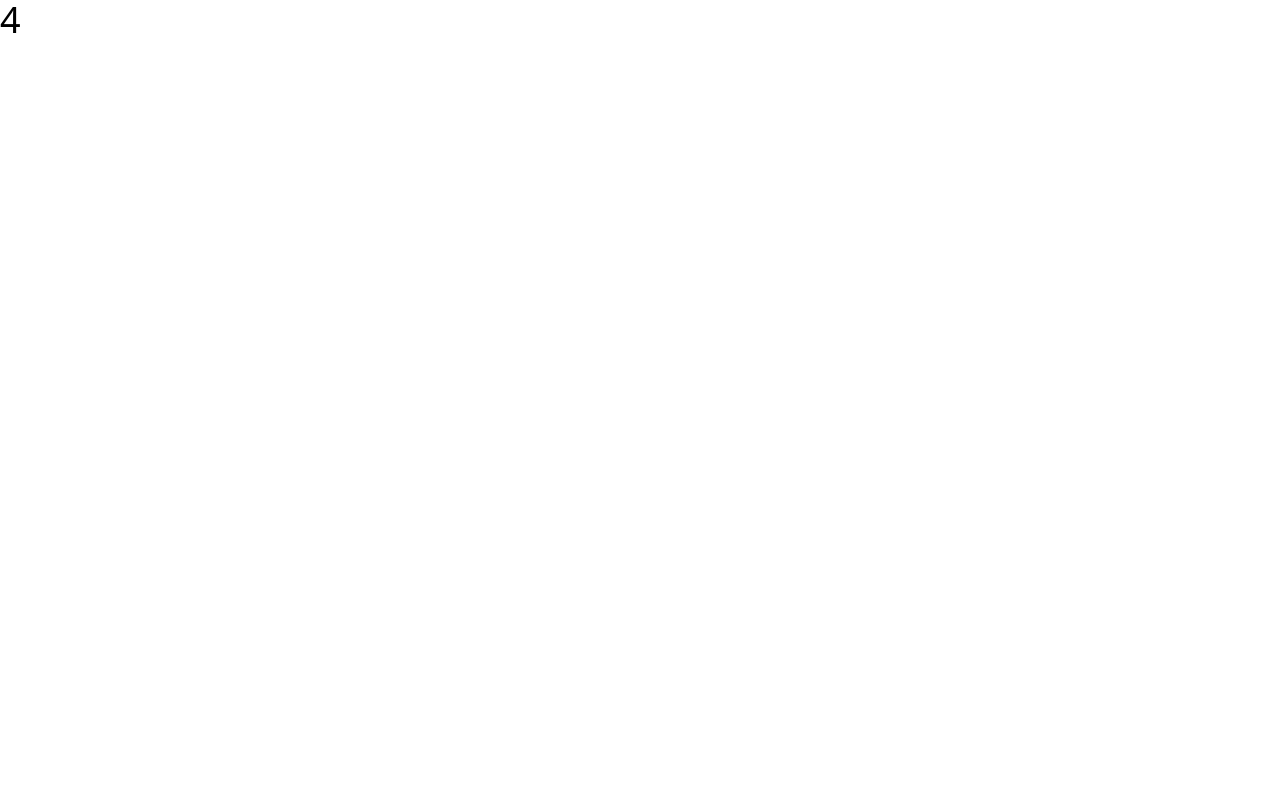
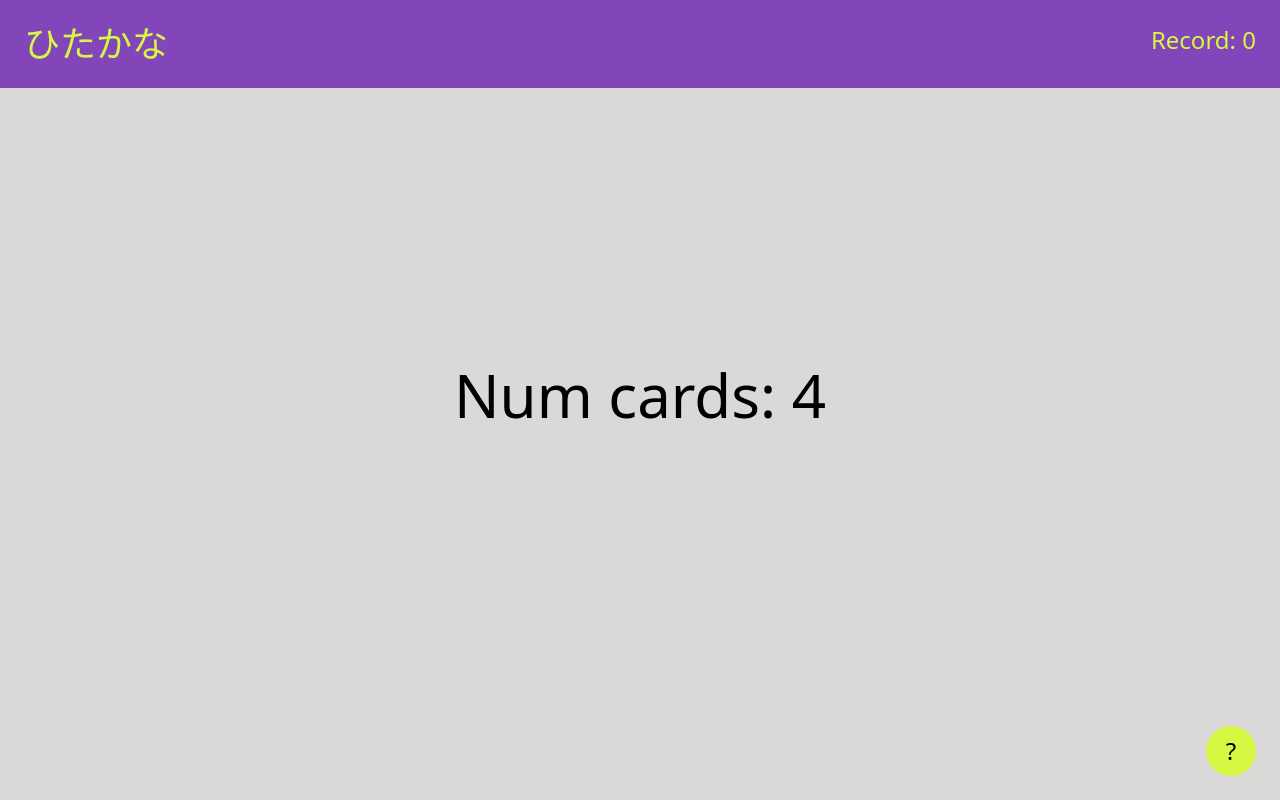
Before and after one commit to iaaron-xyz/memory-game, a React (Create React App) app: page / in a window 1280 px wide. Both pictures are taken after a click on the button "Easy". Built offline with nearby package versions, Linux system fonts and the light colour scheme; the HTML template or start-up script is replaced by a standard one.

Commit message:
general layout for main screen game

```diff
--- a/src/App.js
+++ b/src/App.js
@@ -8,7 +8,7 @@ function App() {
   const [difficulty, setDifficulty] = useState('');
 
   return (
-    <>
+    <div className="h-full">
       { (gameStatus) ? (
           <MainGame numCards={numCards}/>
         ) : (
@@ -17,7 +17,7 @@ function App() {
             setNumCards={setNumCards}
             setDifficulty={setDifficulty}/>
       )}
-    </>
+    </div>
   );
 }
 
--- a/src/components/MainGame/Board.js
+++ b/src/components/MainGame/Board.js
@@ -0,0 +1,11 @@
+import React from 'react'
+
+const Board = ({numCards}) => {
+  return (
+    <div className='grow flex justify-center items-center text-6xl'>
+      Num cards: {numCards}
+    </div>
+  )
+}
+
+export default Board
--- a/src/components/MainGame/BottomElement.js
+++ b/src/components/MainGame/BottomElement.js
@@ -0,0 +1,10 @@
+
+const BottomElement = () => {
+  return (
+    <div className="flex-none flex p-6">
+      <button className="help-btn ml-auto bg-accent rounded-full text-2xl">?</button>
+    </div>
+  )
+}
+
+export default BottomElement
--- a/src/components/MainGame/MainGame.js
+++ b/src/components/MainGame/MainGame.js
@@ -1,11 +1,14 @@
 import React from 'react'
+import TopBar from './TopBar'
+import Board from './Board'
+import BottomElement from './BottomElement'
 
 const MainGame = ({numCards}) => {
   return (
-    <div>
-      <h1 className='text-4xl'>
-        {numCards}
-      </h1>
+    <div className='bg-neutral flex flex-col h-full'>
+      <TopBar />
+      <Board numCards={numCards}/>
+      <BottomElement />
     </div>
   )
 }
--- a/src/components/MainGame/TopBar.js
+++ b/src/components/MainGame/TopBar.js
@@ -0,0 +1,12 @@
+import React from 'react'
+
+const TopBar = () => {
+  return (
+    <div className=' flex-none flex p-6 bg-main-color text-accent-color'>
+      <h1 className='text-4xl'>ひたかな</h1>
+      <h1 className='ml-auto text-2xl'>Record: 0</h1>
+    </div>
+  )
+}
+
+export default TopBar
--- a/src/index.css
+++ b/src/index.css
@@ -16,6 +16,7 @@
   }
   * {
     box-sizing: border-box;
+    /* border: 1px solid red; */
   }
   html, body, #root {
     height: 100%;
@@ -25,10 +26,23 @@
   .bg-main-color {
     background: var(--main-color);
   }
+  .bg-accent {
+    background: var(--accent-color);
+  }
+  .bg-neutral {
+    background: var(--neutral-color);
+  }
+  .text-accent-color {
+    color: var(--accent-color);
+  }
 
   .difficulty-btn {
     background-color: var(--accent-color);
     color: var(--main-color);
     font-weight: bold;
   }
+  .help-btn {
+    height: 50px;
+    width: 50px;
+  }
 }
```
